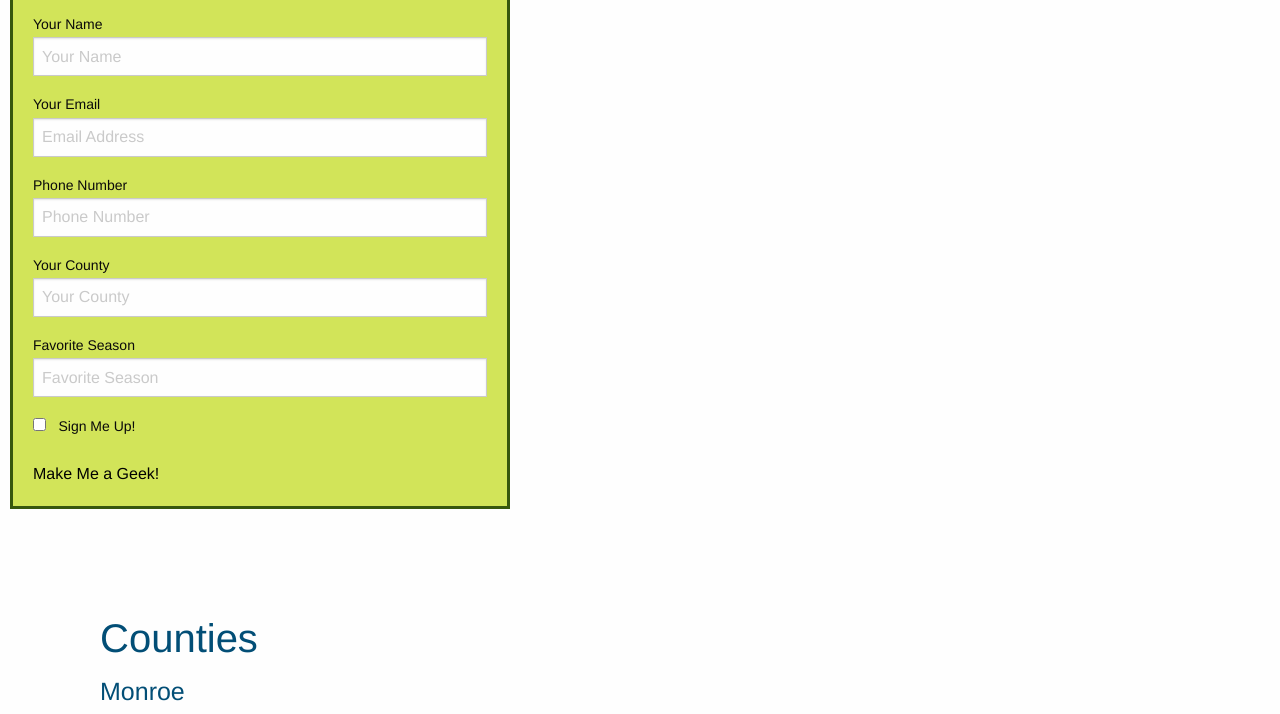
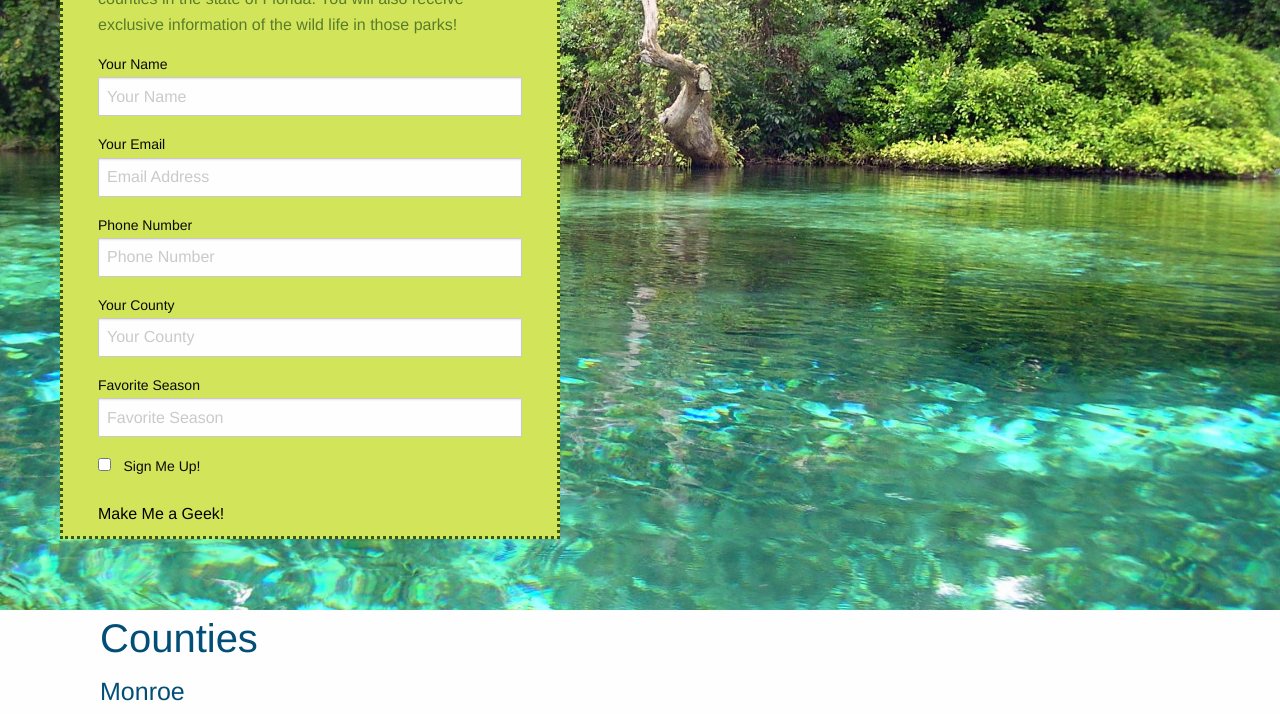
Before and after one commit to spbowen/the-nature-geek, a plain HTML site: page index.html in a window 1280 px wide. Shown: the part 280-994 px from the top of the page. Drawn offline with Linux system fonts and the light colour scheme.

Commit message:
rm FAQ, added bg pic, edit cta

```diff
--- a/assets/css/app.css
+++ b/assets/css/app.css
@@ -27,13 +27,21 @@ header h1 {
 header a {
     text-decoration: none;
     color: #D2E459;
-    margin: 0px 10px;
+    margin: 10px 10px;
 }
 
 /* adds styling to all <nav> elements within the <header> section only */
 header nav {
     float: right;
 
+}
+
+.hero {
+    background-image: url("../images/Rainbow\ River\,\ Florida.jpeg");
+    height: 800px;
+    background-size: cover;
+    background-position: center;
+    position: relative;
 }
 
 
@@ -94,7 +102,6 @@ header nav a:hover, .dropdown:hover .dropbtn{
 
 footer {
     background: #D2E459;
-    width: 100%;
     padding: 40px 35px;
 }
 
@@ -110,22 +117,15 @@ section {
     padding: 10px;
 }
 
-.hero {
-    height: 800px;
-    background-size: cover;
-    background-position: center;
-    position: relative;
-}
 
 .hero-form {
-    border: 3px solid #37570d;
+    border: 3px dotted #37570d;
     background-color: #D2E459;
-    padding: 20px;
+    padding: 10px 35px;
+    color: #597C2B;
+    margin: 50px;
+    position: sticky;
     width: 500px;
-    color: #597C2B;
-    bottom: 120px;
-    position:static;
-    right: 140px;
   }
 
   .hero-form p {
```
Also changed, not shown: assets/images/Rainbow River, Florida.jpeg (added), 1 other file.
